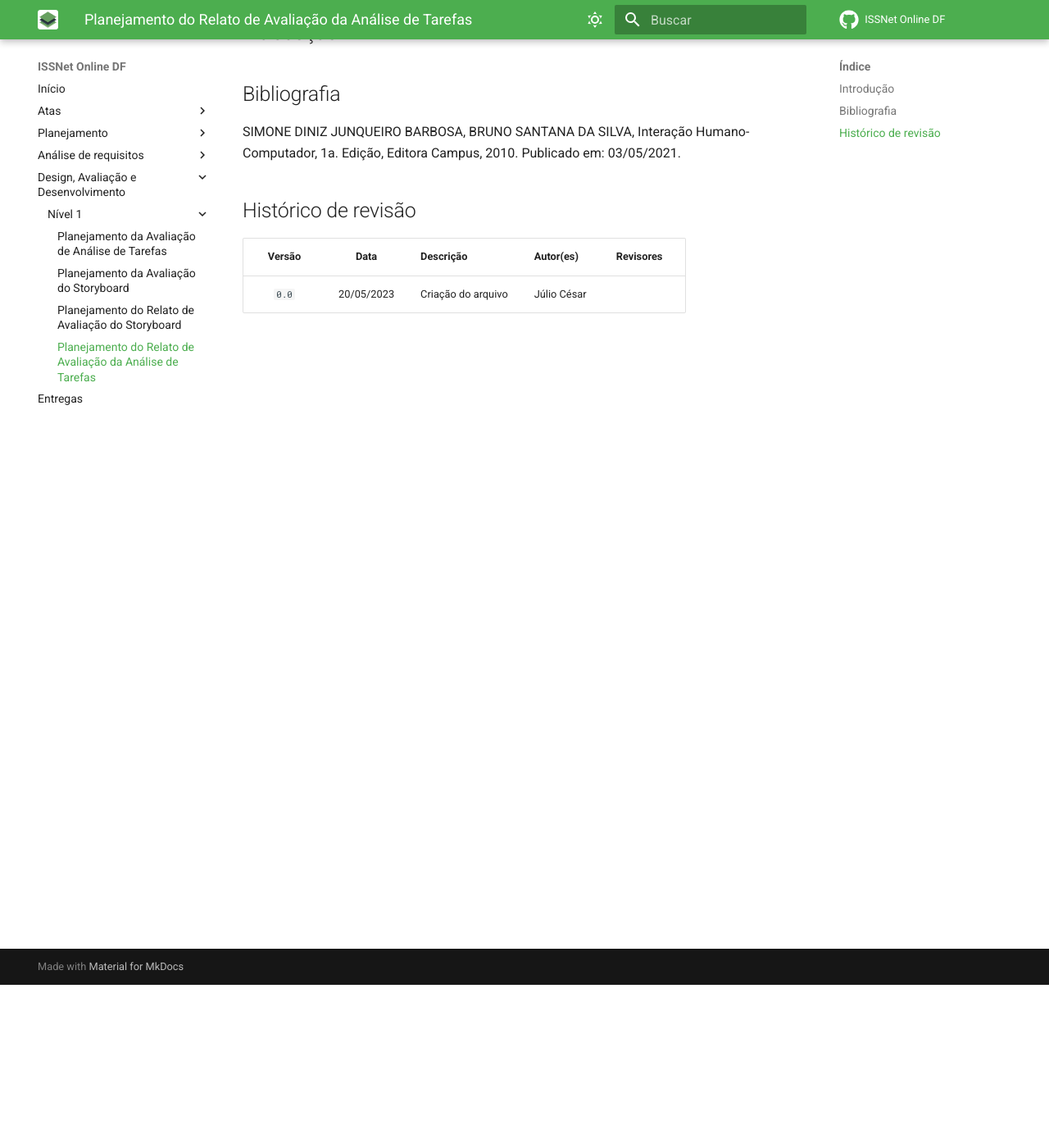
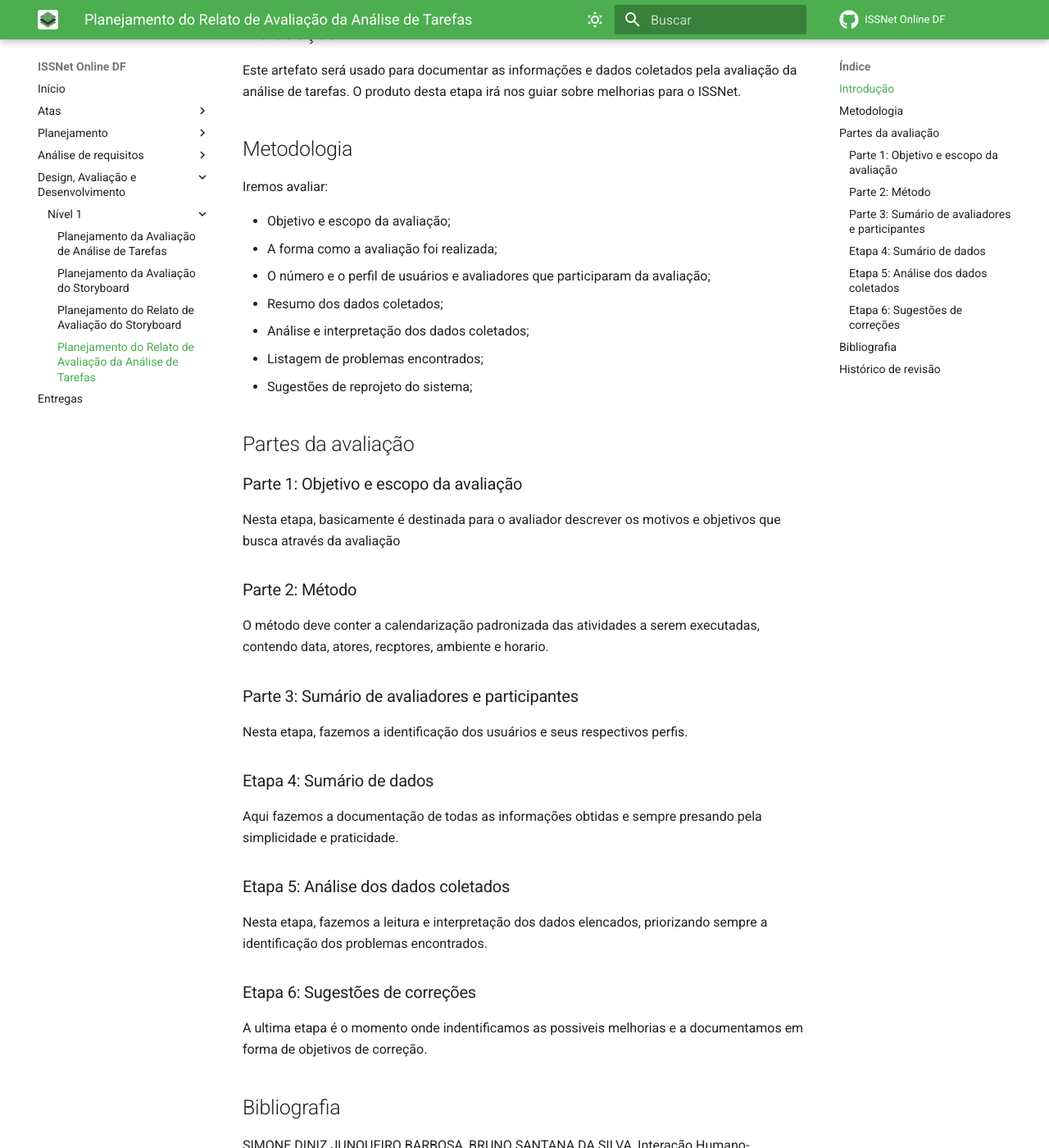
Before and after one commit to Interacao-Humano-Computador/2023.1-ISSNet, an MkDocs documentation site: the page built from gitpages/docs/design_avaliacao_desenvolvimento/nivel1/plan_relato_analisetarefas.md, in a window 1280 px wide and 1400 px high, scrolled down 199 px. Shown: the whole window at 82% size. Built offline with MkDocs 1.6.1 and Material for MkDocs 9.7.7, drawn with Linux system fonts in a browser that asks for light colours; comment, search, counter and statistics services are not loaded; some of the changed text lies outside the part shown.

Commit message:
Update plan_relato_analisetarefas.md

```diff
--- a/gitpages/docs/design_avaliacao_desenvolvimento/nivel1/plan_relato_analisetarefas.md
+++ b/gitpages/docs/design_avaliacao_desenvolvimento/nivel1/plan_relato_analisetarefas.md
@@ -1,6 +1,50 @@
 # Planejamento do Relato da Avaliação de Análise de Tarefas
 
+
+
 ## Introdução
+
+Este artefato será usado para documentar as informações e dados coletados pela avaliação da análise de tarefas. O produto desta etapa irá nos guiar sobre melhorias para o ISSNet.
+
+
+## Metodologia
+
+Iremos avaliar:
+
+- Objetivo e escopo da avaliação;
+- A forma como a avaliação foi realizada;
+- O número e o perfil de usuários e avaliadores que participaram da avaliação;
+- Resumo dos dados coletados;
+- Análise e interpretação dos dados coletados;
+- Listagem de problemas encontrados;
+- Sugestões de reprojeto do sistema;
+
+## Partes da avaliação
+
+### Parte 1: Objetivo e escopo da avaliação
+
+Nesta etapa, basicamente é destinada para o avaliador descrever os motivos e objetivos que busca através da avaliação
+
+### Parte 2: Método
+
+O método deve conter a calendarização padronizada das atividades a serem executadas, contendo data, atores, recptores, ambiente e horario.
+
+### Parte 3: Sumário de avaliadores e participantes
+
+Nesta etapa, fazemos a identificação dos usuários e seus respectivos perfis.
+
+### Etapa 4: Sumário de dados
+
+Aqui fazemos a documentação de todas as informações obtidas e sempre presando pela simplicidade e praticidade.
+
+### Etapa 5: Análise dos dados coletados
+
+Nesta etapa, fazemos a leitura e interpretação dos dados elencados, priorizando sempre a identificação dos problemas encontrados.
+
+### Etapa 6: Sugestões de correções
+
+A ultima etapa é o momento onde indentificamos as possiveis melhorias e a documentamos em forma de objetivos de correção.
+
 
 <!-- ## Referências -->
 <!-- FONTES CITADAS UTILIZADAS PARA EMBASAR O TEXTO. REMOVER CASO NÃO HOUVER  -->
@@ -15,3 +59,4 @@
 | Versão     | Data        | Descrição            | Autor(es)                          | Revisores  |
 | :--------: | :---------: | -------------------- | ---------------------------------- | ---------- |
 | `0.0`      |  20/05/2023 | Criação do arquivo   | Júlio César               |  |
+| `0.1`      |  22/05/2023 | Criação do  Planejamento do Relato da Avaliação de Análise de Tarefas   | Arthur D'Assumpção              |  |
```
